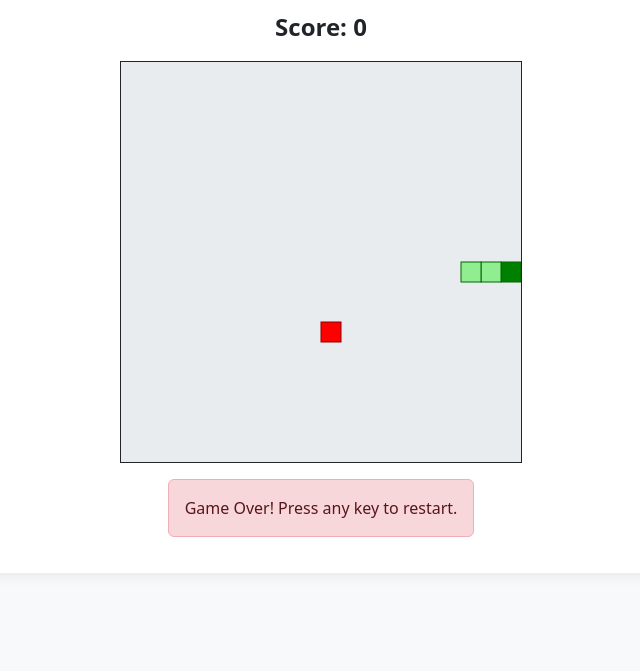
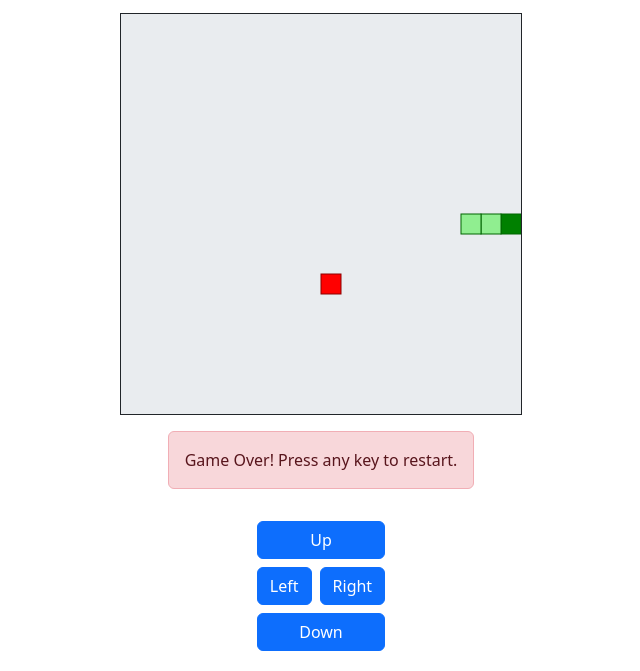
Before and after one commit to aayushi404/snake-game-bootstrap, a plain HTML site: page index.html in a window 1280 px wide. Shown: the part 179-850 px from the top of the page, without its empty margins (319-959 px from the left). Before the commit the page ends 800 px from the top, so only its background shows below. Drawn offline with nearby package versions, Linux system fonts and the light colour scheme.

Commit message:
feat: Add up and down buttons for snake control

```diff
--- a/index.html
+++ b/index.html
@@ -18,6 +18,14 @@
             <div id="gameOverMessage" class="alert alert-danger mt-3 d-none">
                 Game Over! Press any key to restart.
             </div>
+            <div class="controls mt-3 d-flex flex-column">
+                <button id="upButton" class="btn btn-primary mb-2">Up</button>
+                <div class="d-flex justify-content-center">
+                    <button id="leftButton" class="btn btn-primary me-2">Left</button>
+                    <button id="rightButton" class="btn btn-primary">Right</button>
+                </div>
+                <button id="downButton" class="btn btn-primary mt-2">Down</button>
+            </div>
         </div>
     </div>
 
```
